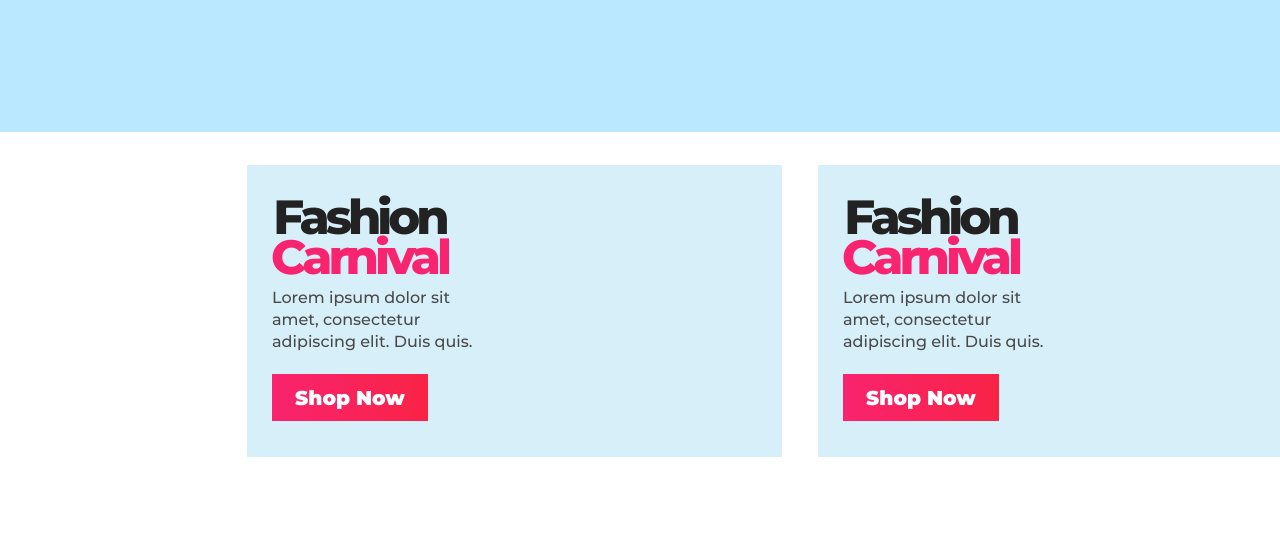
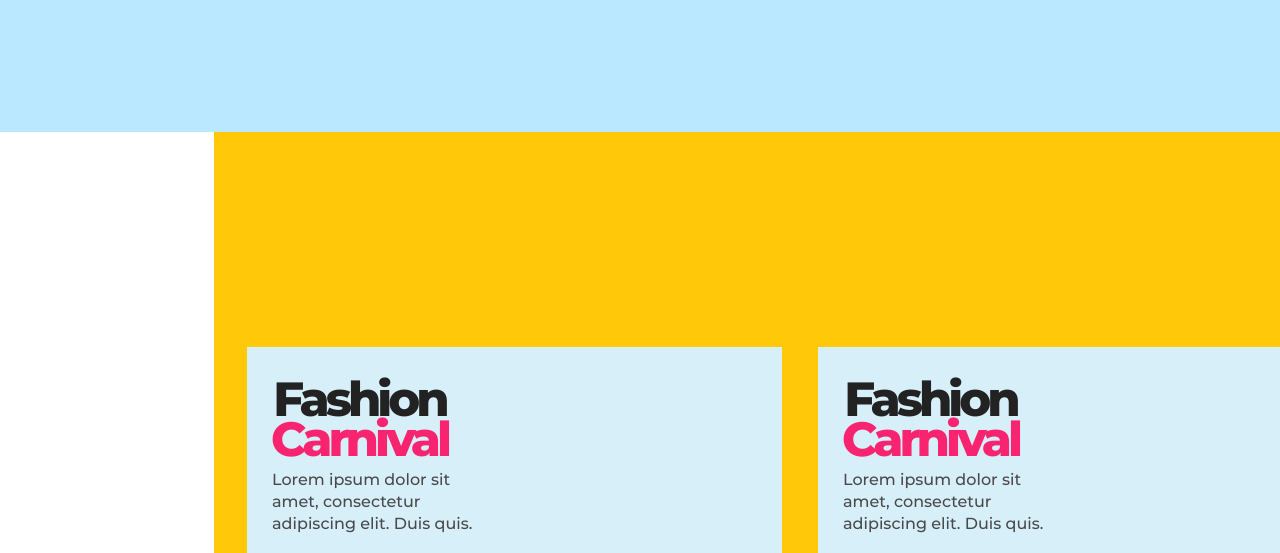
Before and after one commit to JLBrigham/wiro-agency, a website: page index.html in a window 1280 px wide. Shown: the part 1120-1673 px from the top of the page. Drawn offline with Linux system fonts and the light colour scheme.

Commit message:
Improved positioning of product section

```diff
--- a/index.html
+++ b/index.html
@@ -39,6 +39,7 @@
       <button class="shop-now-button">Shop Now</button>
     </div>
   </div>
+  <div class="outer-product-section-container">
   <div class="product-section-container">
       <div class="fashion-carnival">
           <div class="inner-fashion-carnival">
@@ -91,5 +92,6 @@
 
         </div>
   </div>
+  </div>
 
 </body>
--- a/public/index.css
+++ b/public/index.css
@@ -175,14 +175,23 @@ p {
   margin-top: 30px;
 }
 
-.product-section-container {
+.outer-product-section-container {
   display: flex;
   justify-content: center;
 }
 
+.product-section-container {
+  display: flex;
+  justify-content: center;
+  position: absolute;
+  width: 1172px;
+  height: 1219px;
+  background-color: #ffc808;
+}
+
 .fashion-carnival {
   position: absolute;
-  top: 1285px;
+  top: 215px;
   width: 1178px;
   display: flex;
   justify-content: space-evenly;
@@ -226,7 +235,7 @@ p {
 .featured-products-heading-container {
   width: 1160px;
   position: absolute;
-  top: 1686px;
+  top: 615px;
 }
 
 .featured-products-heading {
@@ -250,7 +259,7 @@ p {
 .featured-products {
   position: absolute;
   width: 1160px;
-  top: 1758px;
+  top: 688px;
   display: flex;
   justify-content: space-evenly;
 }
```
